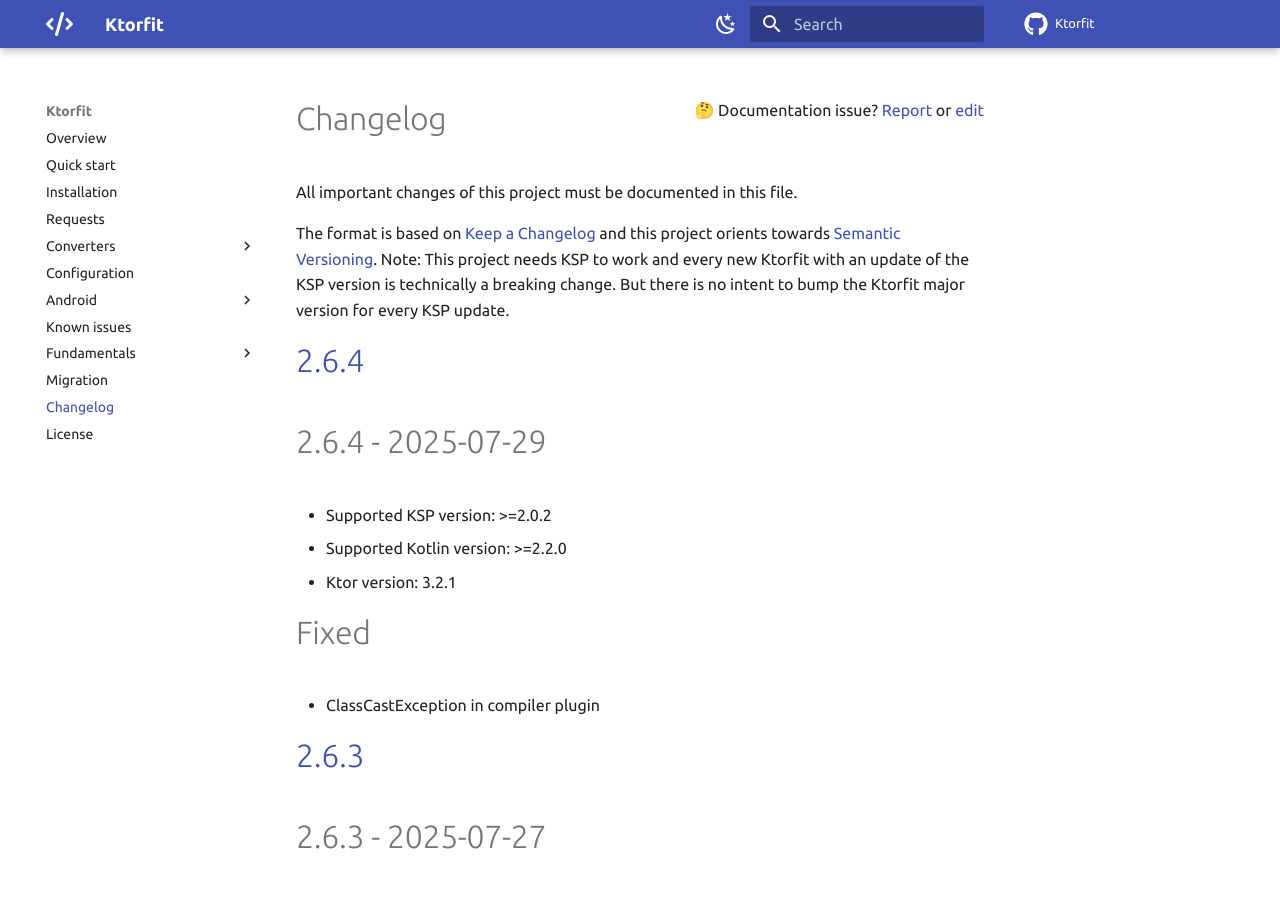
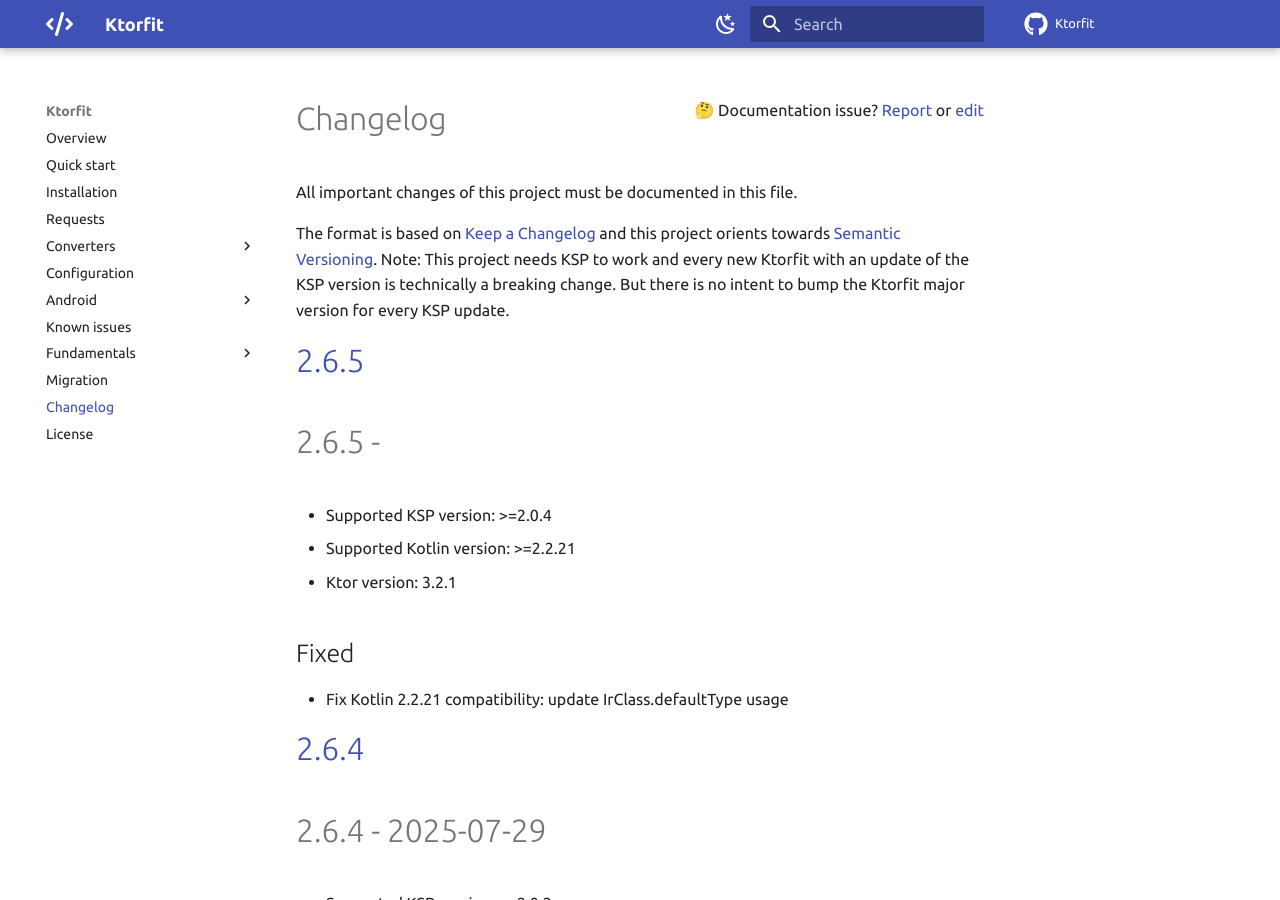
Before and after one commit to Foso/Ktorfit, an MkDocs documentation site: the page built from docs/CHANGELOG.md, in a window 1280 px wide and 900 px high. Built offline with MkDocs 1.6.1 and Material for MkDocs 9.7.7, drawn with Linux system fonts in a browser that asks for light colours; comment, search, counter and statistics services are not loaded.

Commit message:
Fix Kotlin 2.2.21 compatibility: update IrClass.defaultType usage
The Kotlin IR API changed in version 2.2.21 where `IrClass.defaultType`
moved from `org.jetbrains.kotlin.ir.types` to `org.jetbrains.kotlin.ir.util`.

Additionally, `IrClassSymbol.defaultType` now requires accessing through
`.owner` to get the `IrClass.defaultType` extension.

This fixes the `NoSuchMethodError: IrTypesKt.getDefaultType` when using
Ktorfit with Kotlin 2.2.21.

```diff
--- a/docs/CHANGELOG.md
+++ b/docs/CHANGELOG.md
@@ -6,6 +6,17 @@
 and this project orients towards [Semantic Versioning](http://semver.org/spec/v2.0.0.html).
 Note: This project needs KSP to work and every new Ktorfit with an update of the KSP version is technically a breaking change.
 But there is no intent to bump the Ktorfit major version for every KSP update.
+
+# [2.6.5]()
+
+2.6.5 -
+========================================
+* Supported KSP version: >=2.0.4
+* Supported Kotlin version: >=2.2.21
+* Ktor version: 3.2.1
+
+## Fixed
+- Fix Kotlin 2.2.21 compatibility: update IrClass.defaultType usage
 
 # [2.6.4]()
 
```
Also changed, not shown: 1 other file.
